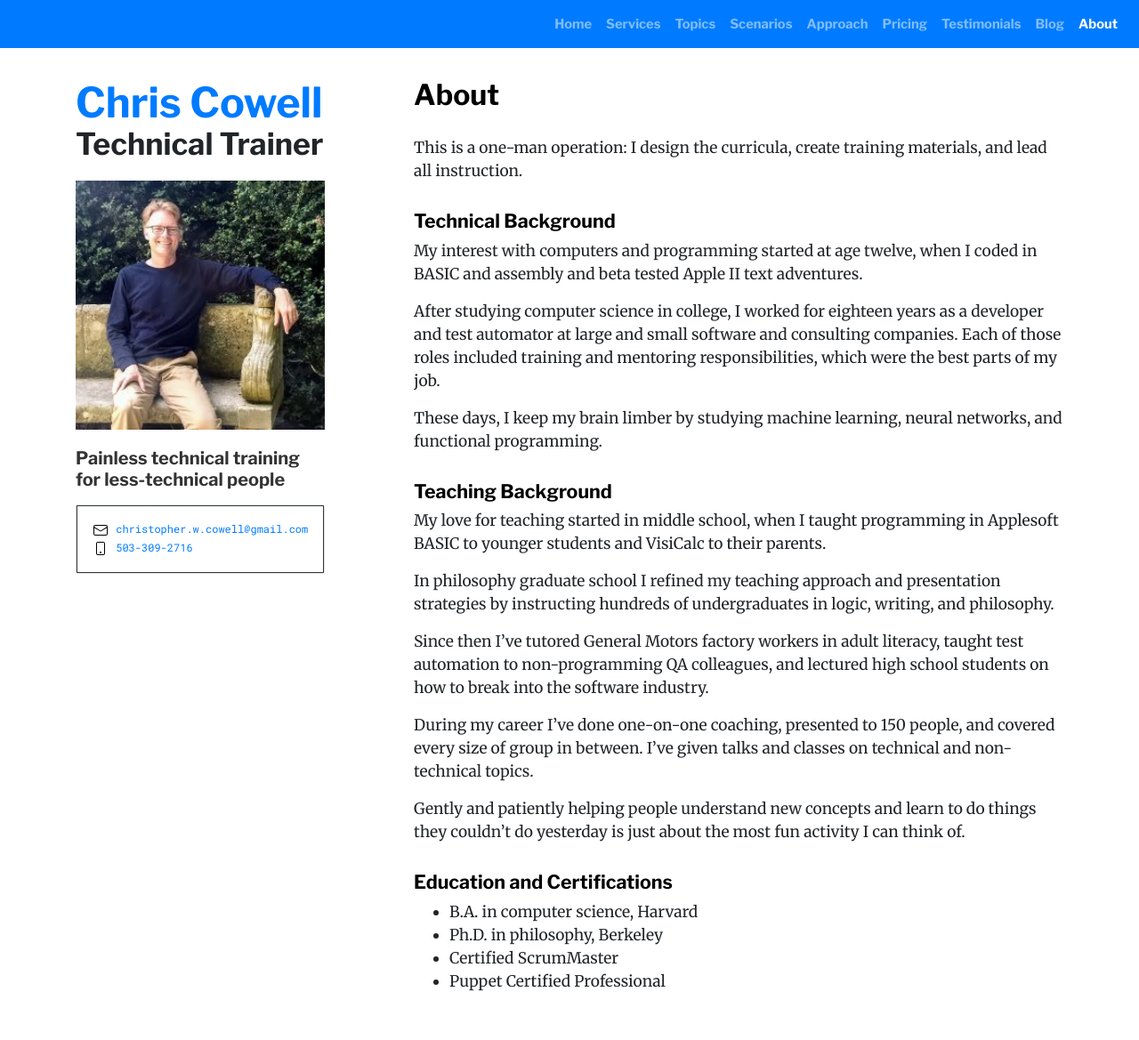
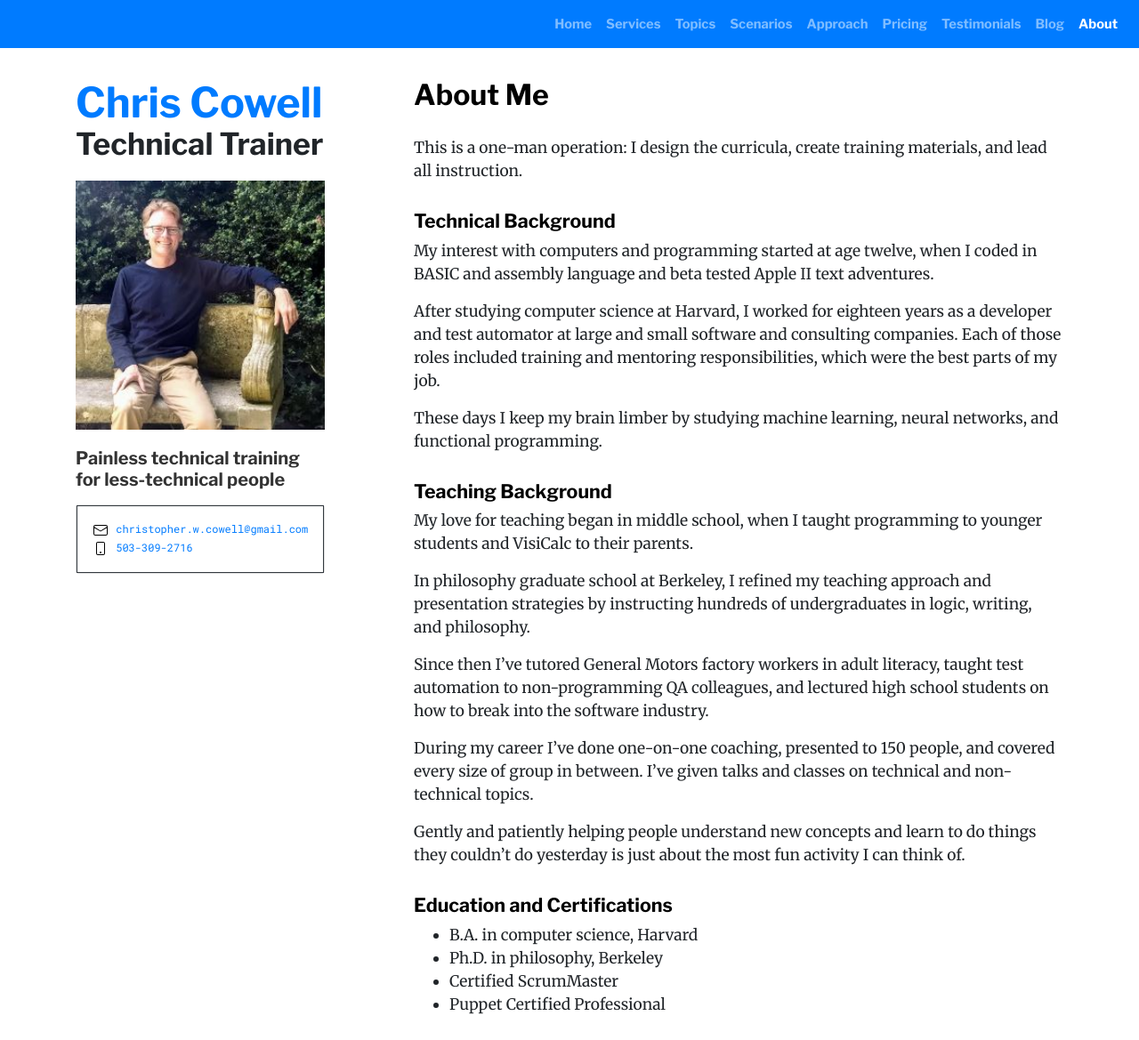
Before and after one commit to cwcowell/cwcowell.github.io, a Jekyll site: the page built from about.md, in a window 1280 px wide and 1169 px high. Shown: the whole window at 89% size. Built offline with Jekyll 4.4.1, drawn with Linux system fonts in a browser that asks for light colours; some web fonts are replaced; our own code applies the rules of GitHub Pages for plain Markdown files.

Commit message:
added content to about.md

```diff
--- a/about.md
+++ b/about.md
@@ -2,25 +2,25 @@
 layout: default
 ---
 
-# About
+# About Me
 
 This is a one-man operation: I design the curricula, create training materials, and lead all instruction.
 
 
 ## Technical Background
 
-My interest with computers and programming started at age twelve, when I coded in BASIC and assembly and beta tested Apple II text adventures.
+My interest with computers and programming started at age twelve, when I coded in BASIC and assembly language and beta tested Apple II text adventures.
 
-After studying computer science in college, I worked for eighteen years as a developer and test automator at large and small software and consulting companies. Each of those roles included training and mentoring responsibilities, which were the best parts of my job.
+After studying computer science at Harvard, I worked for eighteen years as a developer and test automator at large and small software and consulting companies. Each of those roles included training and mentoring responsibilities, which were the best parts of my job.
 
-These days, I keep my brain limber by studying machine learning, neural networks, and functional programming.
+These days I keep my brain limber by studying machine learning, neural networks, and functional programming.
 
 
 ## Teaching Background
 
-My love for teaching started in middle school, when I taught programming in Applesoft BASIC to younger students and VisiCalc to their parents.
+My love for teaching began in middle school, when I taught programming to younger students and VisiCalc to their parents.
 
-In philosophy graduate school I refined my teaching approach and presentation strategies by instructing hundreds of undergraduates in logic, writing, and philosophy.
+In philosophy graduate school at Berkeley, I refined my teaching approach and presentation strategies by instructing hundreds of undergraduates in logic, writing, and philosophy.
 
 Since then I've tutored General Motors factory workers in adult literacy, taught test automation to non-programming QA colleagues, and lectured high school students on how to break into the software industry.
 
```
